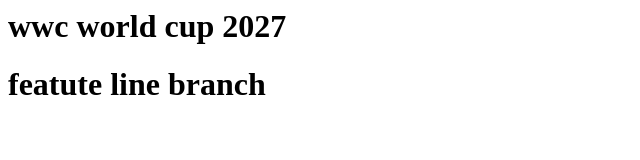
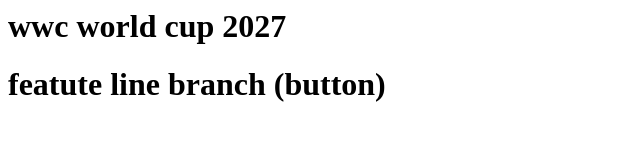
Before and after one commit to chandrasekharkorni/lwc_Ankithjain_bootcamp, a plain HTML site: page git_file/index.html in a window 1280 px wide. Shown: the whole page, without its empty margins (0-640 px from the left). Drawn offline with Linux system fonts and the light colour scheme.

```diff
--- a/git_file/index.html
+++ b/git_file/index.html
@@ -1,2 +1,2 @@
 <h1>wwc world cup 2027</h1>
-<h1>featute line branch</h1>
+<h1>featute line branch (button)</h1>
```
